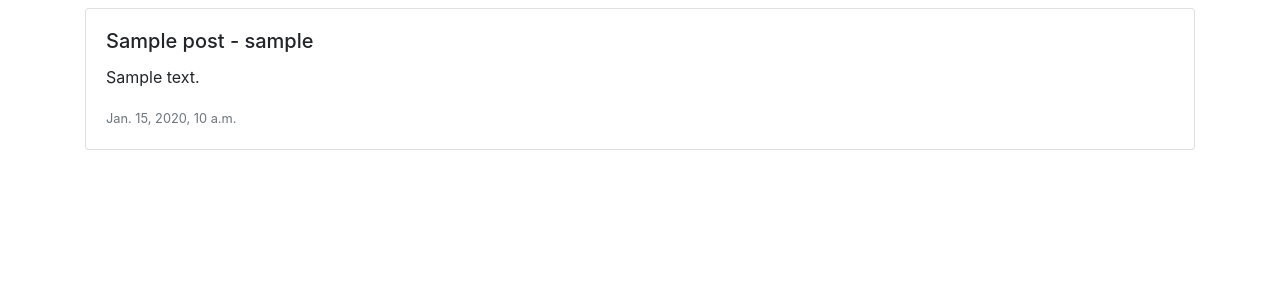
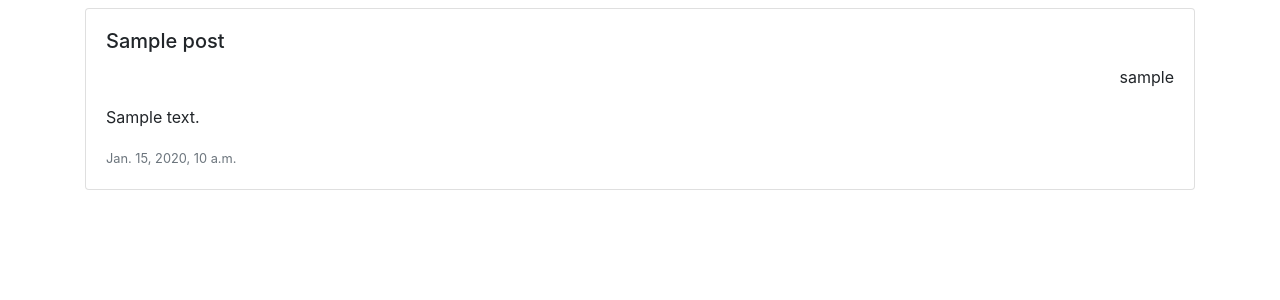
Before and after one commit to DI-Kim/djangogirls-tutorial, a Django app: page / in a window 1280 px wide. Shown: the part 56-356 px from the top of the page. Run offline with Django 3.2, Linux system fonts and the light colour scheme; tables that the repository leaves empty hold one stand-in row (Sample ...); some libraries are stand-ins or nearby versions.

Commit message:
post_list.html 에서 내용에 줄바꿈 적용 및 최대 200글자만 보이도록 함

```diff
--- a/app/templates/blog/post_list.html
+++ b/app/templates/blog/post_list.html
@@ -18,8 +18,9 @@
         {% for post in posts %}
         <div class="card mb-2">
             <div class="card-body">
-                <h5 class="card-title">{{ post.title }} - {{ post.author }}</h5>
-                <p class="card-text">{{ post.text }}</p>
+                <h5 class="card-title">{{ post.title }}</h5>
+                <p class="text-right">{{ post.author }}</p>
+                <p class="card-text">{{ post.text|linebreaksbr|truncatechars:200 }}</p>
                 <p class="card-text"><small class="text-muted">{{ post.created_date }}</small></p>
             </div>
         </div>
```
